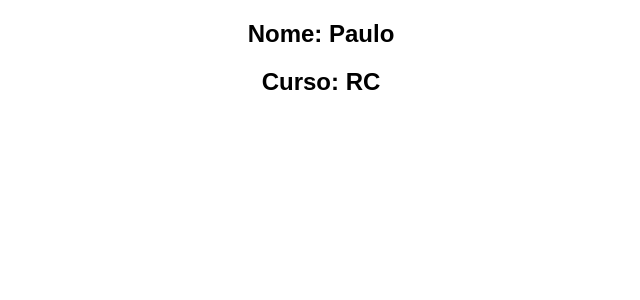
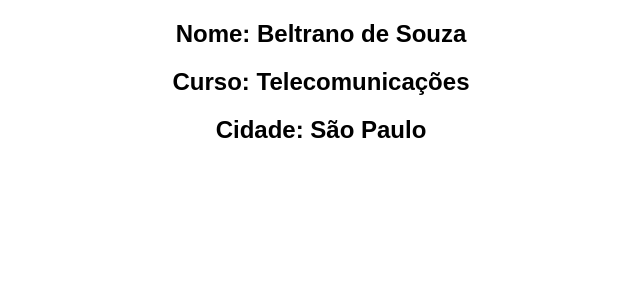
Before and after one commit to PauloAragaodeAzevedoNeto/DesenvolvimentoWeb, a React (Create React App) app: page / in a window 1280 px wide. Shown: the top 300 px of the page, without its empty margins (319-959 px from the left). Built offline with nearby package versions, Linux system fonts and the light colour scheme.

Commit message:
Recursividade

```diff
--- a/src/App.js
+++ b/src/App.js
@@ -1,12 +1,13 @@
 import HelloWorld from "./components/HelloWorld";
 import MeusDados from "./components/MeusDados";
 import MeusDadosProps from "./components/MeusDadosProps";
+import Recursividade from "./components/Recursividade";
 import "./styles.css";
 
 export default function App() {
   return (
     <div className="App">
-      <MeusDadosProps nome="Paulo" curso="RC" />
+      <Recursividade />
     </div>
   );
 }
--- a/src/components/MeusDadosProps.jsx
+++ b/src/components/MeusDadosProps.jsx
@@ -2,11 +2,12 @@ import React, { Component } from "react";
 
 class MeusDadosProps extends Component {
   render() {
-    const { nome, curso } = this.props;
+    const { nome, curso, cidade } = this.props;
     return (
       <div>
         <h2>Nome: {nome}</h2>
         <h2>Curso: {curso}</h2>
+        <h2>Cidade: {cidade}</h2>
       </div>
     );
   }
--- /dev/null
+++ b/src/components/Recursividade.jsx
@@ -0,0 +1,15 @@
+import React from "react";
+import MeusDadosProps from "./MeusDadosProps";
+
+class Recursividade extends React.Component {
+  render() {
+    return (
+      <MeusDadosProps
+        nome="Beltrano de Souza"
+        curso="Telecomunicações"
+        cidade="São Paulo"
+      />
+    );
+  }
+}
+export default Recursividade;
```
